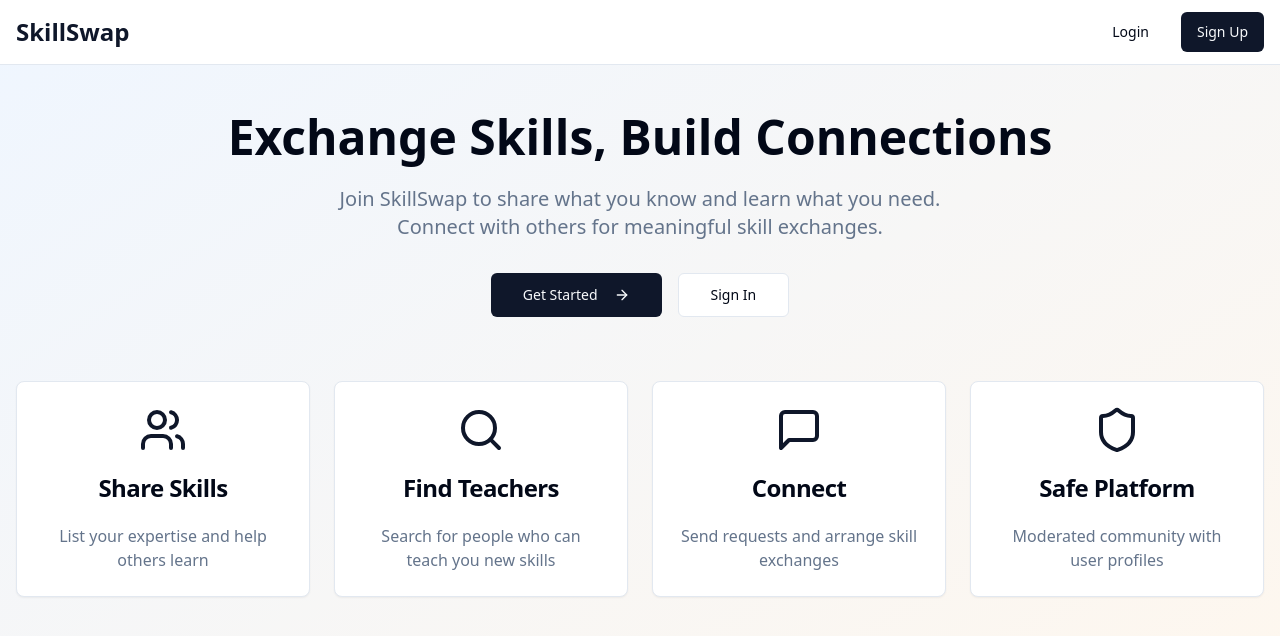
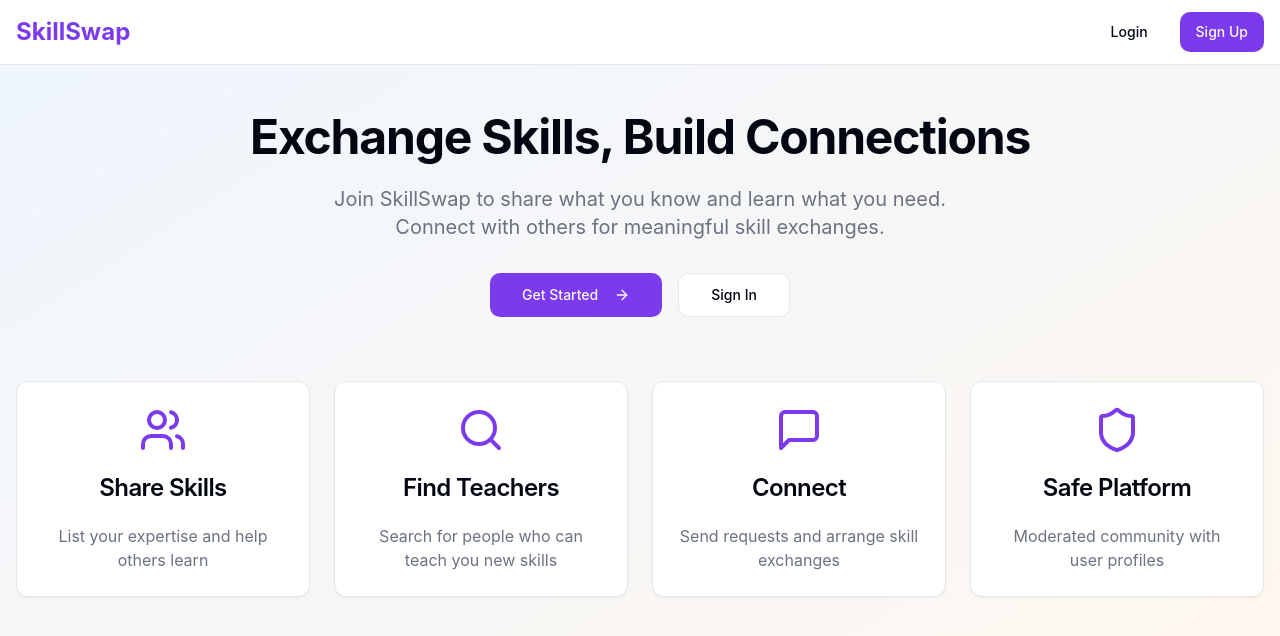
Before and after one commit to Deepak-k200/clever-skill-swap, a React (Vite) app in the folder frontend/: page / in a window 1280 px wide. Shown: the top 636 px of the page. Built offline with nearby package versions, Linux system fonts and the light colour scheme.

Commit message:
auto-commit for e21f15ef-42b9-4861-bbe3-bb7aa8e1e462

```diff
--- a/frontend/src/index.css
+++ b/frontend/src/index.css
@@ -1,6 +1,9 @@
 @tailwind base;
 @tailwind components;
 @tailwind utilities;
+
+/* Import Google Fonts for better typography */
+@import url('https://fonts.googleapis.com/css2?family=Inter:wght@300;400;500;600;700;800&family=Plus+Jakarta+Sans:wght@300;400;500;600;700;800&display=swap');
 
 /* Definition of the design system. All colors, gradients, fonts, etc should be defined here.
 All colors MUST be HSL.
@@ -8,89 +11,122 @@ All colors MUST be HSL.
 
 @layer base {
   :root {
+    /* Base colors with improved contrast and vibrancy */
     --background: 0 0% 100%;
-    --foreground: 222.2 84% 4.9%;
+    --foreground: 224 71.4% 4.1%;
 
+    /* Enhanced card colors */
     --card: 0 0% 100%;
-    --card-foreground: 222.2 84% 4.9%;
+    --card-foreground: 224 71.4% 4.1%;
 
     --popover: 0 0% 100%;
-    --popover-foreground: 222.2 84% 4.9%;
+    --popover-foreground: 224 71.4% 4.1%;
 
-    --primary: 222.2 47.4% 11.2%;
-    --primary-foreground: 210 40% 98%;
+    /* Vibrant primary colors - Purple-Blue */
+    --primary: 262.1 83.3% 57.8%;
+    --primary-foreground: 210 20% 98%;
 
-    --secondary: 210 40% 96.1%;
-    --secondary-foreground: 222.2 47.4% 11.2%;
+    /* Colorful secondary - Emerald */
+    --secondary: 142.1 76.2% 36.3%;
+    --secondary-foreground: 355.7 100% 97.3%;
 
-    --muted: 210 40% 96.1%;
-    --muted-foreground: 215.4 16.3% 46.9%;
+    /* Enhanced accent - Orange */
+    --accent: 24.6 95% 53.1%;
+    --accent-foreground: 60 9.1% 97.8%;
 
-    --accent: 210 40% 96.1%;
-    --accent-foreground: 222.2 47.4% 11.2%;
+    /* Muted colors with better contrast */
+    --muted: 220 14.3% 95.9%;
+    --muted-foreground: 220 8.9% 46.1%;
 
+    /* Vibrant destructive - Red */
     --destructive: 0 84.2% 60.2%;
-    --destructive-foreground: 210 40% 98%;
+    --destructive-foreground: 210 20% 98%;
 
-    --border: 214.3 31.8% 91.4%;
-    --input: 214.3 31.8% 91.4%;
-    --ring: 222.2 84% 4.9%;
+    /* Success color - Green */
+    --success: 142.1 76.2% 36.3%;
+    --success-foreground: 355.7 100% 97.3%;
 
-    --radius: 0.5rem;
+    /* Warning color - Amber */
+    --warning: 47.9 95.8% 53.1%;
+    --warning-foreground: 26 83.3% 14.1%;
 
+    /* Info color - Blue */
+    --info: 221.2 83.2% 53.3%;
+    --info-foreground: 210 20% 98%;
+
+    /* Border and input */
+    --border: 220 13% 91%;
+    --input: 220 13% 91%;
+    --ring: 262.1 83.3% 57.8%;
+
+    --radius: 0.75rem;
+
+    /* Sidebar colors */
     --sidebar-background: 0 0% 98%;
+    --sidebar-foreground: 240 5.3% 26.1%;
+    --sidebar-primary: 262.1 83.3% 57.8%;
+    --sidebar-primary-foreground: 0 0% 98%;
+    --sidebar-accent: 240 4.8% 95.9%;
+    --sidebar-accent-foreground: 240 5.9% 10%;
+    --sidebar-border: 220 13% 91%;
+    --sidebar-ring: 262.1 83.3% 57.8%;
 
-    --sidebar-foreground: 240 5.3% 26.1%;
-
-    --sidebar-primary: 240 5.9% 10%;
-
-    --sidebar-primary-foreground: 0 0% 98%;
-
-    --sidebar-accent: 240 4.8% 95.9%;
-
-    --sidebar-accent-foreground: 240 5.9% 10%;
-
-    --sidebar-border: 220 13% 91%;
-
-    --sidebar-ring: 217.2 91.2% 59.8%;
+    /* Custom gradient colors */
+    --gradient-from: 262.1 83.3% 57.8%;
+    --gradient-via: 221.2 83.2% 53.3%;
+    --gradient-to: 142.1 76.2% 36.3%;
   }
 
   .dark {
-    --background: 222.2 84% 4.9%;
-    --foreground: 210 40% 98%;
+    --background: 224 71.4% 4.1%;
+    --foreground: 210 20% 98%;
 
-    --card: 222.2 84% 4.9%;
-    --card-foreground: 210 40% 98%;
+    --card: 224 71.4% 4.1%;
+    --card-foreground: 210 20% 98%;
 
-    --popover: 222.2 84% 4.9%;
-    --popover-foreground: 210 40% 98%;
+    --popover: 224 71.4% 4.1%;
+    --popover-foreground: 210 20% 98%;
 
-    --primary: 210 40% 98%;
-    --primary-foreground: 222.2 47.4% 11.2%;
+    --primary: 263.4 70% 50.4%;
+    --primary-foreground: 210 20% 98%;
 
-    --secondary: 217.2 32.6% 17.5%;
-    --secondary-foreground: 210 40% 98%;
+    --secondary: 142.1 70.6% 45.3%;
+    --secondary-foreground: 144.9 80.4% 10%;
 
-    --muted: 217.2 32.6% 17.5%;
-    --muted-foreground: 215 20.2% 65.1%;
+    --accent: 24.6 95% 53.1%;
+    --accent-foreground: 60 9.1% 97.8%;
 
-    --accent: 217.2 32.6% 17.5%;
-    --accent-foreground: 210 40% 98%;
+    --muted: 215 27.9% 16.9%;
+    --muted-foreground: 217.9 10.6% 64.9%;
 
-    --destructive: 0 62.8% 30.6%;
-    --destructive-foreground: 210 40% 98%;
+    --destructive: 0 72.2% 50.6%;
+    --destructive-foreground: 210 20% 98%;
 
-    --border: 217.2 32.6% 17.5%;
-    --input: 217.2 32.6% 17.5%;
-    --ring: 212.7 26.8% 83.9%;
+    --success: 142.1 70.6% 45.3%;
+    --success-foreground: 144.9 80.4% 10%;
+
+    --warning: 47.9 95.8% 53.1%;
+    --warning-foreground: 26 83.3% 14.1%;
+
+    --info: 221.2 83.2% 53.3%;
+    --info-foreground: 210 20% 98%;
+
+    --border: 215 27.9% 16.9%;
+    --input: 215 27.9% 16.9%;
+    --ring: 263.4 70% 50.4%;
+
     --sidebar-background: 240 5.9% 10%;
     --sidebar-foreground: 240 4.8% 95.9%;
-    --sidebar-primary: 224.3 76.3% 48%;
+    --sidebar-primary: 263.4 70% 50.4%;
     --sidebar-primary-foreground: 0 0% 100%;
     --sidebar-accent: 240 3.7% 15.9%;
     --sidebar-accent-foreground: 240 4.8% 95.9%;
     --sidebar-border: 240 3.7% 15.9%;
-    --sidebar-ring: 217.2 91.2% 59.8%;
+    --sidebar-ring: 263.4 70% 50.4%;
+
+    --gradient-from: 263.4 70% 50.4%;
+    --gradient-via: 221.2 83.2% 53.3%;
+    --gradient-to: 142.1 70.6% 45.3%;
   }
 }
 
@@ -100,6 +136,56 @@ All colors MUST be HSL.
   }
 
   body {
-    @apply bg-background text-foreground;
+    @apply bg-background text-foreground font-sans antialiased;
+    font-family: 'Inter', 'Plus Jakarta Sans', -apple-system, BlinkMacSystemFont, 'Segoe UI', 'Roboto', 'Oxygen', 'Ubuntu', 'Cantarell', 'Fira Sans', 'Droid Sans', 'Helvetica Neue', sans-serif;
+  }
+
+  h1, h2, h3, h4, h5, h6 {
+    font-family: 'Plus Jakarta Sans', 'Inter', sans-serif;
+    @apply font-semibold tracking-tight;
+  }
+
+  /* Custom gradient backgrounds */
+  .gradient-primary {
+    background: linear-gradient(135deg, hsl(var(--gradient-from)), hsl(var(--gradient-via)), hsl(var(--gradient-to)));
+  }
+
+  .gradient-card {
+    background: linear-gradient(135deg, hsl(var(--gradient-from) / 0.05), hsl(var(--gradient-to) / 0.05));
+  }
+
+  /* Enhanced button styles */
+  .btn-gradient {
+    background: linear-gradient(135deg, hsl(var(--primary)), hsl(var(--accent)));
+    @apply text-white border-0 shadow-lg hover:shadow-xl transition-all duration-300;
+  }
+
+  .btn-secondary-gradient {
+    background: linear-gradient(135deg, hsl(var(--secondary)), hsl(var(--info)));
+    @apply text-white border-0 shadow-lg hover:shadow-xl transition-all duration-300;
+  }
+
+  /* Custom animations */
+  @keyframes float {
+    0%, 100% { transform: translateY(0px); }
+    50% { transform: translateY(-10px); }
+  }
+
+  @keyframes pulse-glow {
+    0%, 100% { box-shadow: 0 0 20px hsl(var(--primary) / 0.3); }
+    50% { box-shadow: 0 0 30px hsl(var(--primary) / 0.6); }
+  }
+
+  .animate-float {
+    animation: float 3s ease-in-out infinite;
+  }
+
+  .animate-pulse-glow {
+    animation: pulse-glow 2s ease-in-out infinite;
+  }
+
+  /* Enhanced focus styles */
+  .focus-ring {
+    @apply focus:outline-none focus:ring-2 focus:ring-primary/50 focus:ring-offset-2 focus:ring-offset-background;
   }
 }
```
